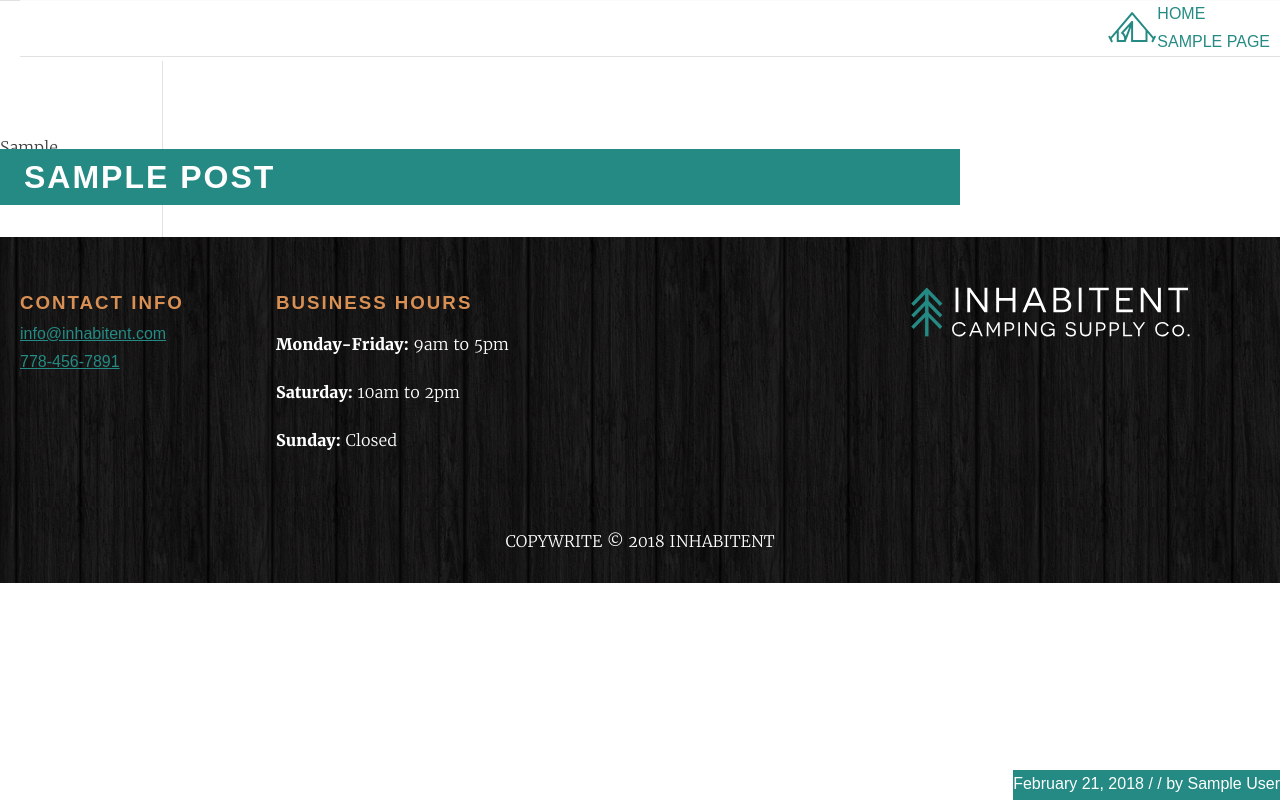
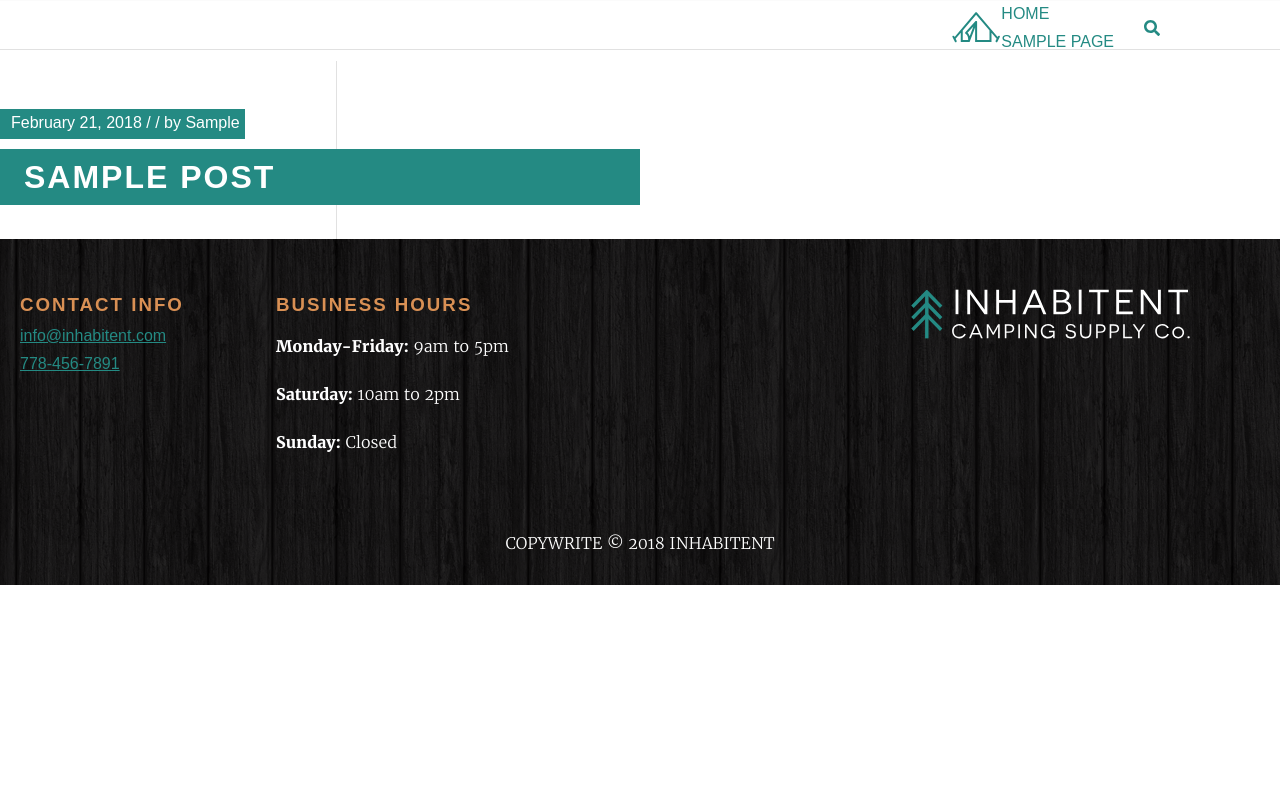
Before and after one commit to 2lives/inhabitent, a WordPress theme: the page made by themes/inhabitent/index.php in a window 1280 px wide. Run offline with PHP 8.4 and a stand-in for WordPress, Linux system fonts and the light colour scheme; the site name, menu and one post (Sample post) are stand-ins, and other content is empty; some libraries are stand-ins or nearby versions.

Commit message:
fix header nav and added search svg fontawesome

```diff
--- a/themes/inhabitent/header.php
+++ b/themes/inhabitent/header.php
@@ -28,8 +28,15 @@
 
 				<nav id="site-navigation" class="main-navigation" role="navigation">
 				<a href="http://localhost:3000/project4/"><img src="<?php echo get_template_directory_uri(); ?>/Images/inhabitent-logo-tent.svg"/>
-					<button class="menu-toggle" aria-controls="primary-menu" aria-expanded="false"><?php esc_html( 'Primary Menu' ); ?></button>
+					<button class="menu-toggle" aria-controls="primary-menu" aria-expanded="false">
+					<?php esc_html( 'Primary Menu' ); ?></button>
 					<?php wp_nav_menu( array( 'theme_location' => 'primary', 'menu_id' => 'primary-menu' ) ); ?>
+					<div class="nav-search">
+						<a href"#" class="nav-search-toggle" aria-hidden="true">
+						<i class="fas fa-search"></i>
+						</a>
+					</div>
+
 				</nav><!-- #site-navigation -->
 			</header><!-- #masthead -->
 
--- a/themes/inhabitent/index.php
+++ b/themes/inhabitent/index.php
@@ -27,7 +27,6 @@ get_header(); ?>
 			<?php endwhile; ?>
 
 			<?php the_posts_navigation(); ?>
-
 		<?php else : ?>
 
 			<?php get_template_part( 'template-parts/content', 'none' ); ?>
--- a/themes/inhabitent/sass/_mixins.scss
+++ b/themes/inhabitent/sass/_mixins.scss
@@ -24,8 +24,7 @@ a{
 
 #masthead{
 	height: 45spx;
-	padding-left: 20px;
-	padding-right: 20px;
+	width: 100%;
 	border-bottom: 1px solid #e1e1e1;
 }
 
@@ -225,7 +224,7 @@ body.blog{
 		flex-direction: column;
 		h2.entry-title {
 			background-color: #248A83;
-			width: 75%;
+			width: 50%;
 			position: absolute;
 			margin-top: 40px;
 			padding-left: 24px;
@@ -233,7 +232,15 @@ body.blog{
 			font-size: 1rem;
 			letter-spacing: 2px;
 			}
-	}
+		.entry-header .entry-meta {
+			display: inline-block;
+			background-color: #248A83;
+			color: white;
+			text-align: right;
+			padding-right: 5px;
+			height: 30px;
+				}
+			}
 	}
 }
 
@@ -286,18 +293,8 @@ body.blog {
 	color:#f0e4d1
 		}
 	}
+}
 
- 	.entry-header .entry-meta {
-	display: inline-block;
-	background-color: #248A83;
-	color: white;
-	text-align: center;
-	height: 30px;
-	position: absolute;
-	bottom: 0;
-	right: 0;
-	}
-}
 
 //shop archive page
 body.archive{
--- a/themes/inhabitent/sass/_navigation.scss
+++ b/themes/inhabitent/sass/_navigation.scss
@@ -11,17 +11,25 @@
 	clear: both;
 	display: block;
 	width: 100%;
+	height: 50px;
+	padding-right: 80px;
 	position: fixed;
 	z-index: 100;
 	background-color:hsla(0,0%,100%,.85);
 	border-bottom: 1px solid #e1e1e1;
+	.nav-search{
+		padding-top: 15px;
+		margin-right: 40px;
+		&:hover{
+			color: $link__color;
+		}
+	}
 	a img{
 		padding-top: 10px;
 		width: 50px;
 		margin-left: 30px;
 	}
 	ul {
-		display: none;
 		list-style: none;
 		margin: 0;
 		padding-left: 0;
--- a/themes/inhabitent/style.css
+++ b/themes/inhabitent/style.css
@@ -60,8 +60,7 @@ a {
 
 #masthead {
   height: 45spx;
-  padding-left: 20px;
-  padding-right: 20px;
+  width: 100%;
   border-bottom: 1px solid #e1e1e1; }
 
 .widget_archive ul {
@@ -244,13 +243,20 @@ body.blog .site-main {
             flex-direction: column; }
     body.blog .site-main .article-tile h2.entry-title {
       background-color: #248A83;
-      width: 75%;
+      width: 50%;
       position: absolute;
       margin-top: 40px;
       padding-left: 24px;
       font-family: Novecento Sans Web,sans-serif;
       font-size: 1rem;
       letter-spacing: 2px; }
+    body.blog .site-main .article-tile .entry-header .entry-meta {
+      display: inline-block;
+      background-color: #248A83;
+      color: white;
+      text-align: right;
+      padding-right: 5px;
+      height: 30px; }
 
 #journal-wrapper {
   display: -webkit-box;
@@ -296,16 +302,6 @@ body.blog .entry-title a {
   text-transform: uppercase; }
   body.blog .entry-title a :hover {
     color: #f0e4d1; }
-
-body.blog .entry-header .entry-meta {
-  display: inline-block;
-  background-color: #248A83;
-  color: white;
-  text-align: center;
-  height: 30px;
-  position: absolute;
-  bottom: 0;
-  right: 0; }
 
 body.archive .site-main {
   margin-left: 5rem;
@@ -952,16 +948,22 @@ textarea {
   clear: both;
   display: block;
   width: 100%;
+  height: 50px;
+  padding-right: 80px;
   position: fixed;
   z-index: 100;
   background-color: rgba(255, 255, 255, 0.85);
   border-bottom: 1px solid #e1e1e1; }
+  .main-navigation .nav-search {
+    padding-top: 15px;
+    margin-right: 40px; }
+    .main-navigation .nav-search:hover {
+      color: #248A83; }
   .main-navigation a img {
     padding-top: 10px;
     width: 50px;
     margin-left: 30px; }
   .main-navigation ul {
-    display: none;
     list-style: none;
     margin: 0;
     padding-left: 0;
```
Also changed, not shown: themes/inhabitent/build/css/style.min.css.
